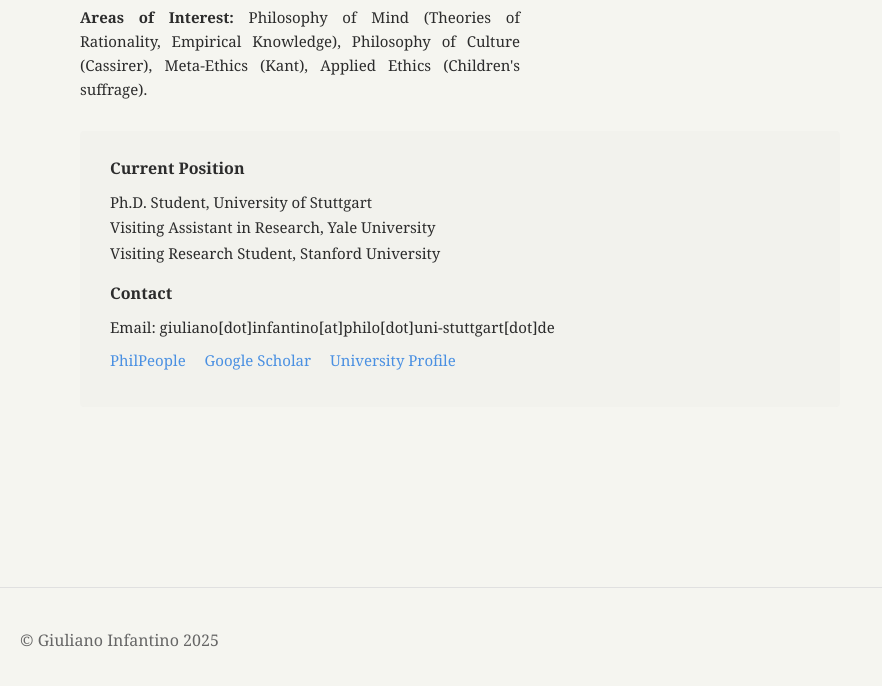
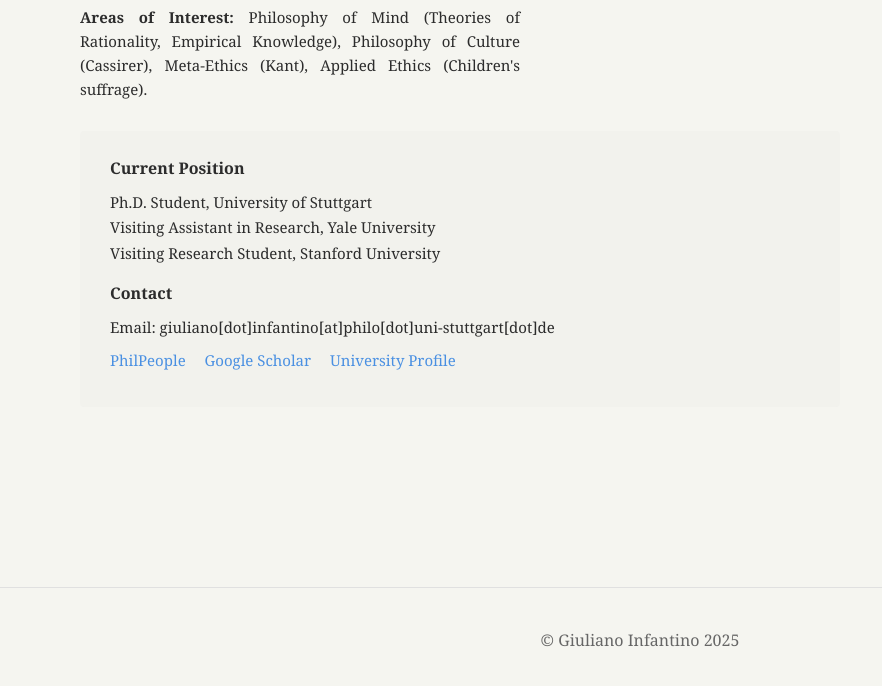
Before and after one commit to giulianoinfantino/testsite, a plain HTML site: page index.html in a window 1280 px wide. Shown: the part 630-1316 px from the top of the page, without its empty margins (0-882 px from the left). Drawn offline with Linux system fonts and the light colour scheme.

Commit message:
Update index.html

```diff
--- a/index.html
+++ b/index.html
@@ -283,6 +283,12 @@
             color: #666;
             border-top: 1px solid #e0e0e0;
             margin-top: 60px;
+            width: 100%;
+        }
+
+        footer p {
+            text-align: center;
+            margin: 0;
         }
 
         /* Home Section with Photo */
```
